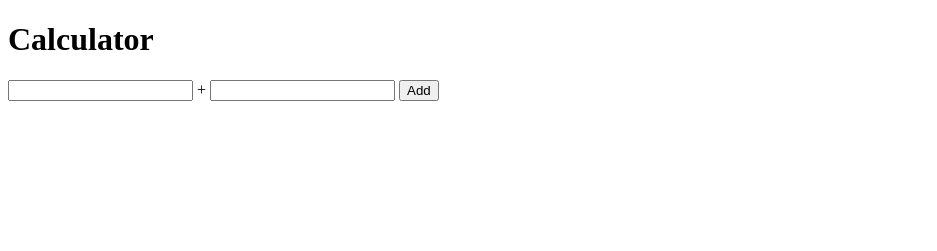
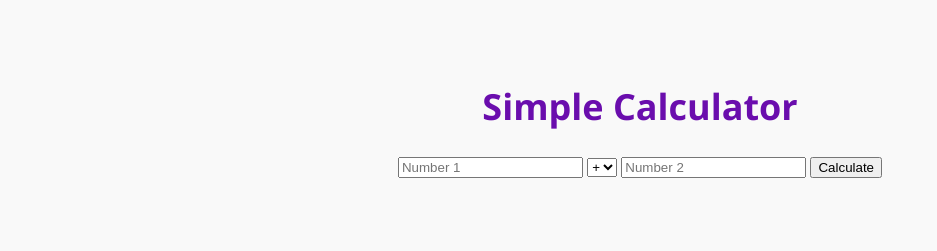
Before and after one commit to Deepika-h17/my-first-web-projects, a plain HTML site: page calculator.html in a window 1280 px wide. Shown: the whole page, without its empty margins (0-937 px from the left). Drawn offline with Linux system fonts and the light colour scheme.

Commit message:
Update calculator.html

```diff
--- a/calculator.html
+++ b/calculator.html
@@ -2,20 +2,24 @@
 <html>
 <head>
   <title>Simple Calculator</title>
+  <link rel="stylesheet" href="style.css">
 </head>
 <body>
-  <h1>Calculator</h1>
-  <input type="number" id="num1"> +
-  <input type="number" id="num2">
-  <button onclick="add()">Add</button>
+  <h1>Simple Calculator</h1>
+  <input type="number" id="num1" placeholder="Number 1">
+
+  <select id="operator">
+    <option value="+">+</option>
+    <option value="-">−</option>
+    <option value="*">×</option>
+    <option value="/">÷</option>
+  </select>
+
+  <input type="number" id="num2" placeholder="Number 2">
+  <button onclick="calculate()">Calculate</button>
+
   <p id="result"></p>
 
-  <script>
-    function add() {
-      const n1 = parseFloat(document.getElementById("num1").value);
-      const n2 = parseFloat(document.getElementById("num2").value);
-      document.getElementById("result").innerText = "Result: " + (n1 + n2);
-    }
-  </script>
+  <script src="script.js"></script>
 </body>
 </html>
```
